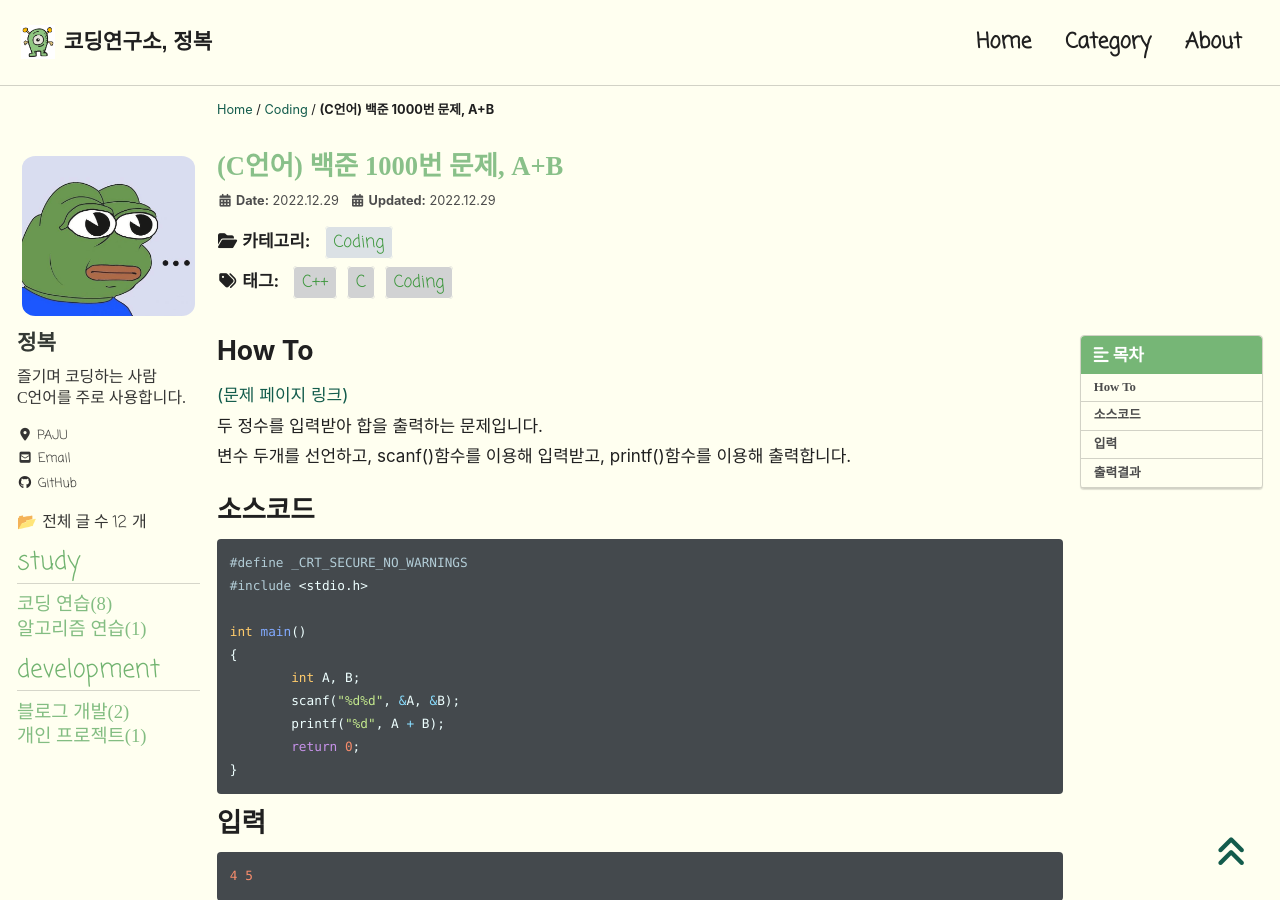
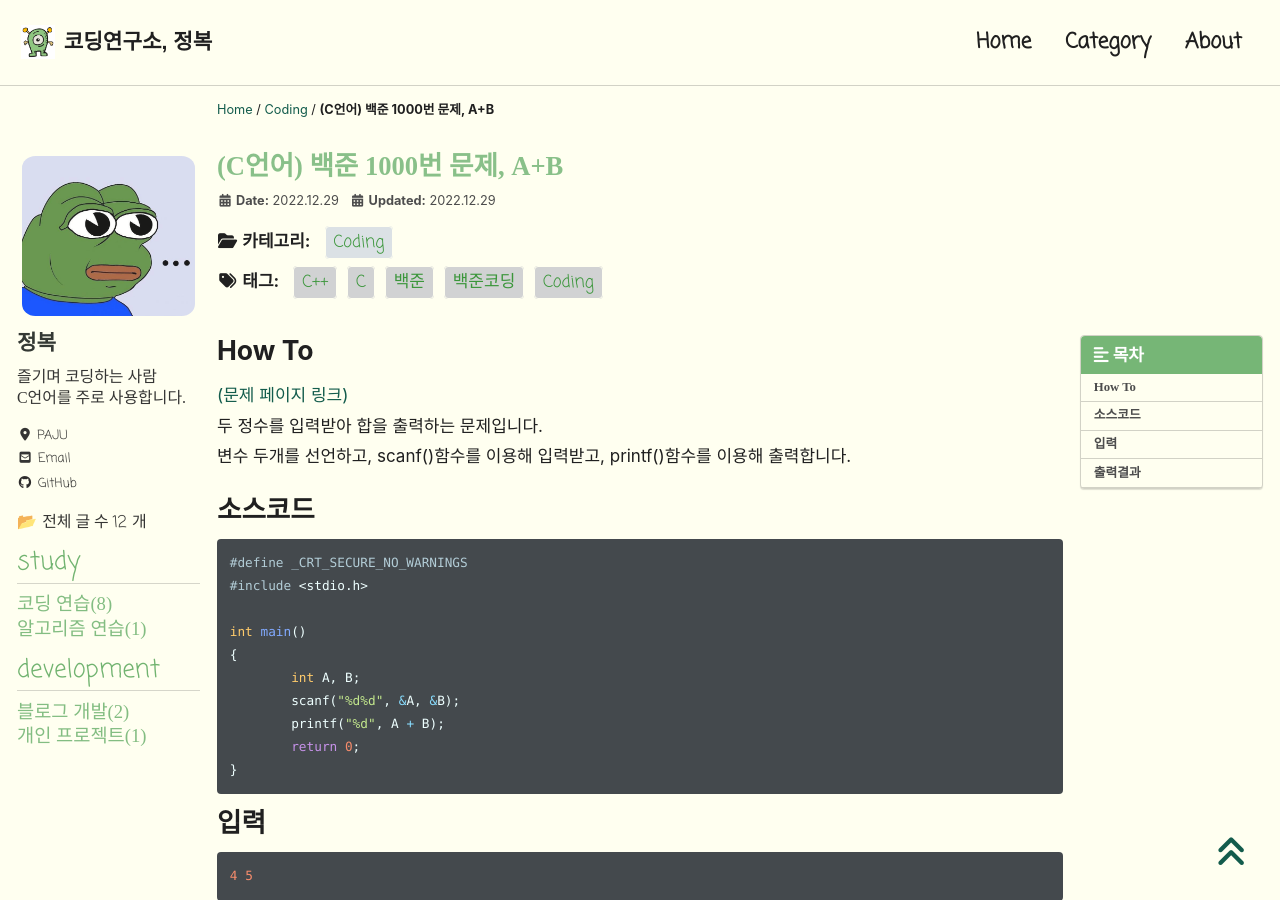
Before and after one commit to JBL28/jbl28.github.io, a Jekyll site: the page built from _posts/Coding/2022-12-29-BJ1000.md, in a window 1280 px wide and 900 px high. Built offline with Jekyll 4.4.1, drawn with Linux system fonts in a browser that asks for light colours; cached includes are drawn as plain includes; nearby versions of some CDN libraries; some web fonts are replaced; comment, search, counter and statistics services are not loaded.

Commit message:
Update 2022-12-29-BJ1000.md

```diff
--- a/_posts/Coding/2022-12-29-BJ1000.md
+++ b/_posts/Coding/2022-12-29-BJ1000.md
@@ -5,7 +5,7 @@ excerpt: "(C언어) 백준 1000번 문제, A+B"
 categories:
   - Coding
 tags:
-  - [Coding, C, C++,]
+  - [Coding, C, C++, 백준, 백준코딩,]
 
 toc: true
 toc_sticky: true
```
